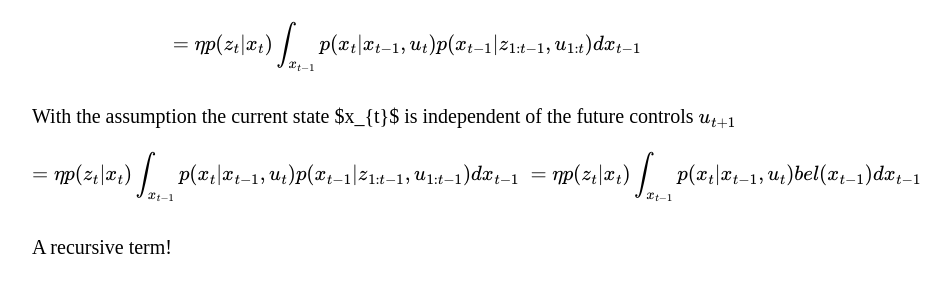
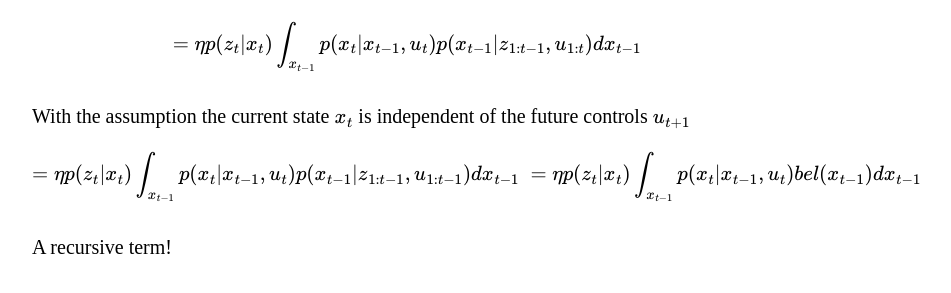
Before and after one commit to JihongJu/jihongju.github.io, a Jekyll site: the page built from _posts/2018-10-02-slam-lecture-note-03.md, in a window 1280 px wide and 900 px high, scrolled down 1046 px. Shown: the part 156-449 px from the top of the window, without its empty margins (233-1184 px from the left). Built offline with Jekyll 4.4.1, drawn with Linux system fonts in a browser that asks for light colours; nearby versions of some CDN libraries; formulas are drawn with MathJax 3; some of the changed text lies outside the part shown.

```diff
--- a/_posts/2018-10-02-slam-lecture-note-03.md
+++ b/_posts/2018-10-02-slam-lecture-note-03.md
@@ -46,7 +46,7 @@ With again Markov assumption
 = \eta p(z_t | x_t) \int_{x_{t-1}} p(x_t | x_{t-1}, u_t) p(x_{t-1} | z_{1:t-1}, u_{1:t}) dx_{t-1}
 \]
 
-With the assumption the current state $x_{t}$ is independent of the future controls \( u_{t+1} \)
+With the assumption the current state \( x_{t} \) is independent of the future controls \( u_{t+1} \)
 \[
 = \eta p(z_t | x_{t}) \int_{x_{t-1}} p(x_t | x_{t-1}, u_t) p(x_{t-1} | z_{1:t-1}, u_{1:t-1}) dx_{t-1} \\\
 = \eta p(z_t | x_{t}) \int_{x_{t-1}} p(x_t | x_{t-1}, u_t) bel(x_{t-1}) dx_{t-1}
@@ -120,7 +120,7 @@ Probability Dist
 
 ### Velocity-based
 
-$(x, y, \theta)$ to $(x', y', \theta')$ with translation velocity v and rotation velocity w.
+\( (x, y, \theta) \) to \( (x', y', \theta') \) with translation velocity v and rotation velocity w.
 
 
  - Problem: No arc could describe \( \theta' \neq \theta \)
@@ -162,7 +162,10 @@ Range-Bearing
 z_t^i = (r_t^i, \phi_t^i)^T
 \]
 
-Robot's pose \( (x, y, \theta) ^ T \)
+Robot's pose
+\[
+(x, y, \theta)^T
+\]
 
 Observation of feature j at location \( (m_{j,x}, m_{j,y}) \)
 
```
